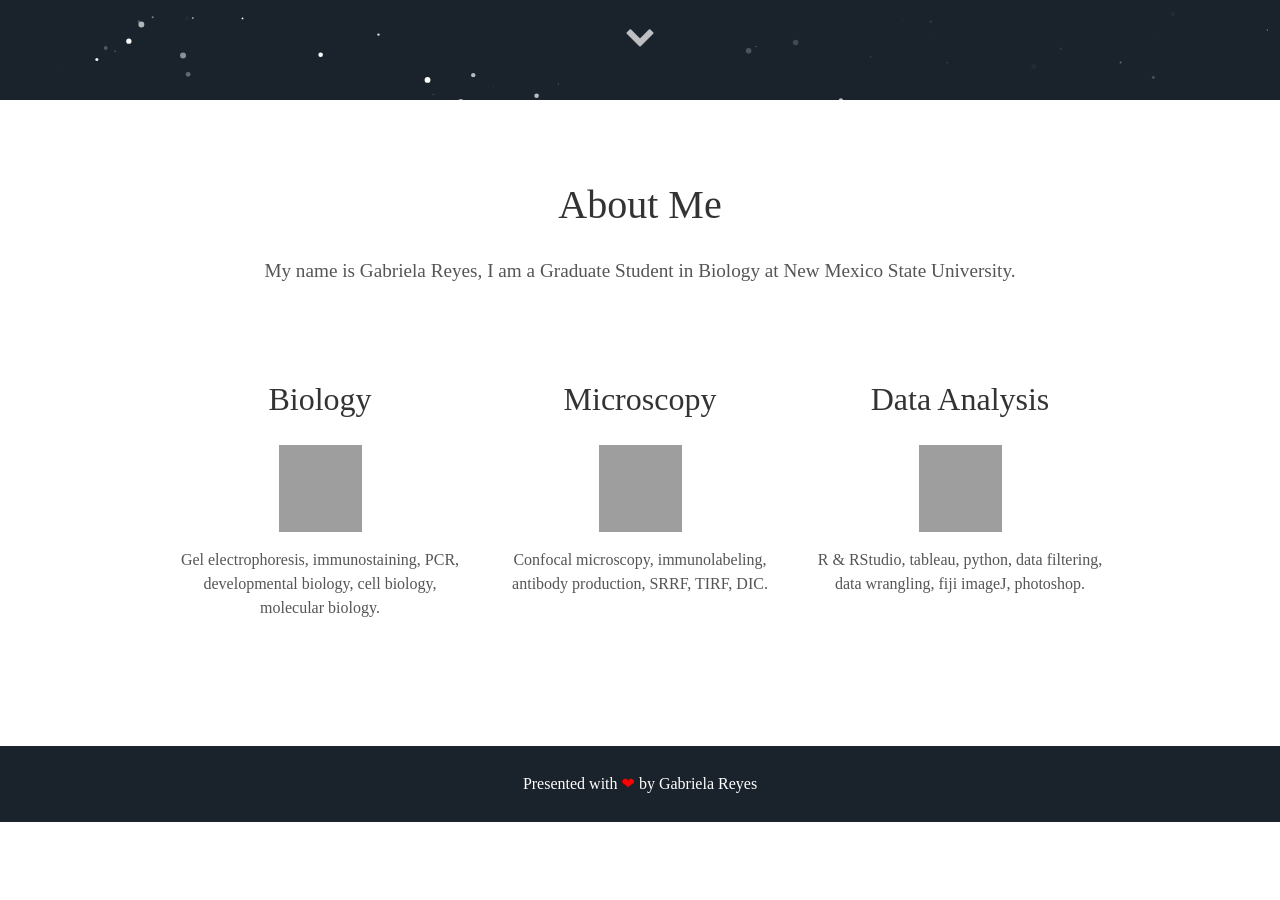
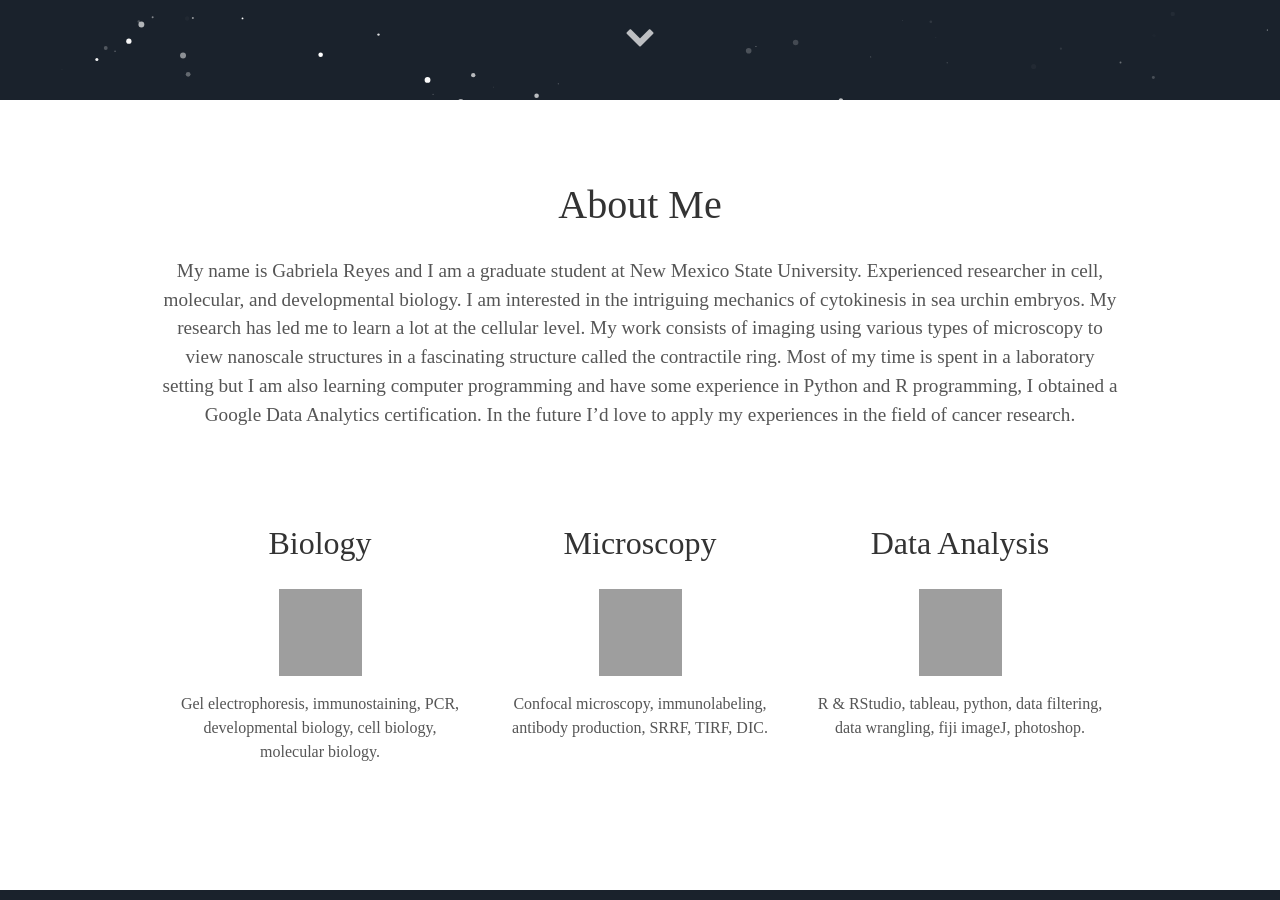
Before and after one commit to gabbyrey/gabbyrey.github.io, a Jekyll site: the page built from index.html, in a window 1280 px wide and 900 px high, scrolled down 800 px, cut to the strip 0-900 px from the top of the window. Built offline with Jekyll 4.4.1, drawn with Linux system fonts in a browser that asks for light colours; some web fonts are replaced; before the commit the page ends 1622 px from its top, so only the background shows below that; grey boxes are pictures that could not be loaded.

Commit message:
Update _config.yml

```diff
--- a/_config.yml
+++ b/_config.yml
@@ -6,7 +6,7 @@ description: Jekyll Theme Minimal Resume
 
 # User settings
 username: Gabriela Reyes
-user_description: My name is Gabriela Reyes, I am a Graduate Student in Biology at New Mexico State University.
+user_description: My name is Gabriela Reyes and I am a graduate student at New Mexico State University. Experienced researcher in cell, molecular, and developmental biology. I am interested in the intriguing mechanics of cytokinesis in sea urchin embryos. My research has led me to learn a lot at the cellular level. My work consists of imaging using various types of microscopy to view nanoscale structures in a fascinating structure called the contractile ring. Most of my time is spent in a laboratory setting but I am also learning computer programming and have some experience in Python and R programming, I obtained a Google Data Analytics certification. In the future I’d love to apply my experiences in the field of cancer research.
 user_title: Cellular & Molecular Biology | Microscopy | Data Analysis
 email: grey1@nmsu.edu
 # twitter_username:
```
